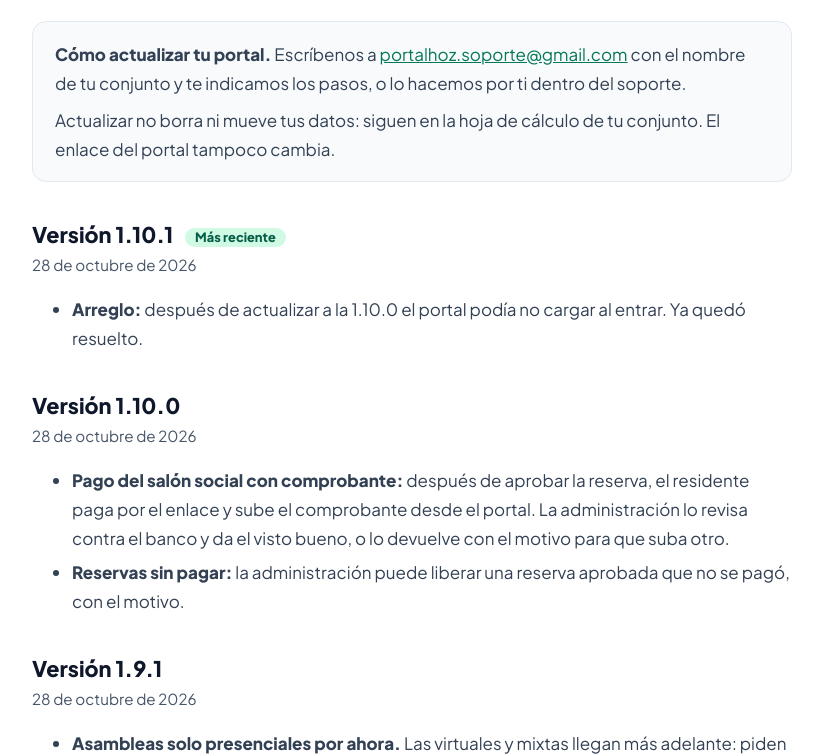
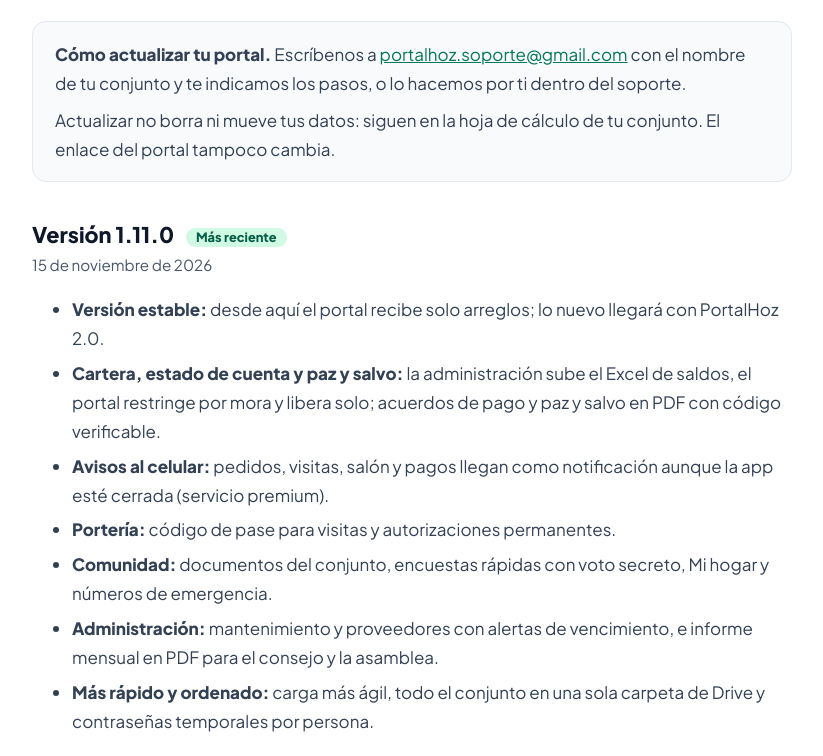
Before and after one commit to portalhoz/portalhoz.github.io, a plain HTML site: page novedades.html in a window 1280 px wide. Shown: the part 197-953 px from the top of the page, without its empty margins (228-1051 px from the left). Drawn offline with Linux system fonts and the light colour scheme.

Commit message:
Versión 1.11.0 en Novedades y version.json
Co-Authored-By: Claude Opus 5.5 <noreply@anthropic.com>

```diff
--- a/novedades.html
+++ b/novedades.html
@@ -43,7 +43,19 @@
     <p>Actualizar no borra ni mueve tus datos: siguen en la hoja de cálculo de tu conjunto. El enlace del portal tampoco cambia.</p>
   </div>
 
-  <h2 id="v1-10-1">Versión 1.10.1 <span class="sello">Más reciente</span></h2>
+  <h2 id="v1-11-0">Versión 1.11.0 <span class="sello">Más reciente</span></h2>
+  <p class="fecha">15 de noviembre de 2026</p>
+  <ul>
+    <li><strong>Versión estable:</strong> desde aquí el portal recibe solo arreglos; lo nuevo llegará con PortalHoz 2.0.</li>
+    <li><strong>Cartera, estado de cuenta y paz y salvo:</strong> la administración sube el Excel de saldos, el portal restringe por mora y libera solo; acuerdos de pago y paz y salvo en PDF con código verificable.</li>
+    <li><strong>Avisos al celular:</strong> pedidos, visitas, salón y pagos llegan como notificación aunque la app esté cerrada (servicio premium).</li>
+    <li><strong>Portería:</strong> código de pase para visitas y autorizaciones permanentes.</li>
+    <li><strong>Comunidad:</strong> documentos del conjunto, encuestas rápidas con voto secreto, Mi hogar y números de emergencia.</li>
+    <li><strong>Administración:</strong> mantenimiento y proveedores con alertas de vencimiento, e informe mensual en PDF para el consejo y la asamblea.</li>
+    <li><strong>Más rápido y ordenado:</strong> carga más ágil, todo el conjunto en una sola carpeta de Drive y contraseñas temporales por persona.</li>
+  </ul>
+
+  <h2 id="v1-10-1">Versión 1.10.1</h2>
   <p class="fecha">28 de octubre de 2026</p>
   <ul>
     <li><strong>Arreglo:</strong> después de actualizar a la 1.10.0 el portal podía no cargar al entrar. Ya quedó resuelto.</li>
```
Also changed, not shown: version.json (+4 -4 lines).
